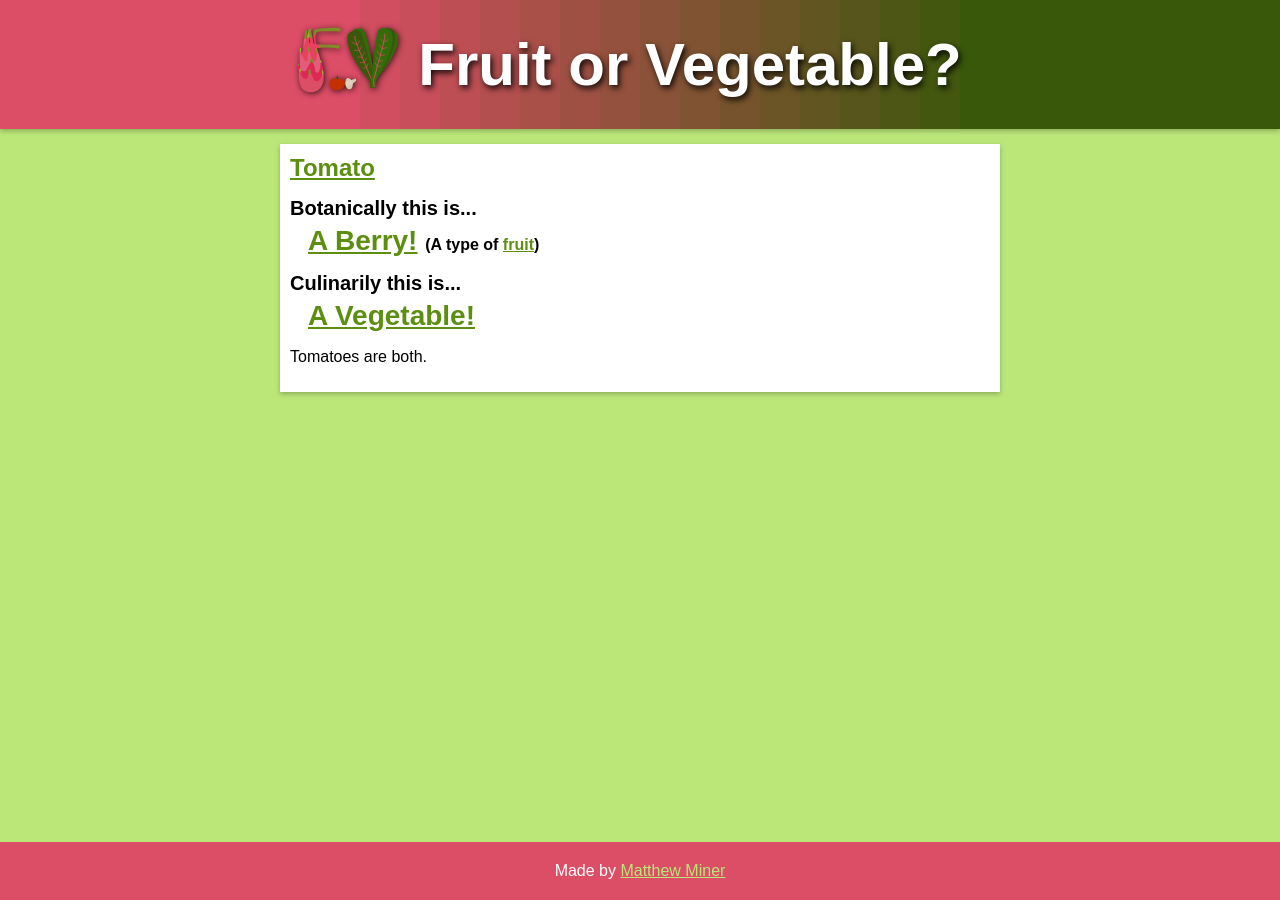
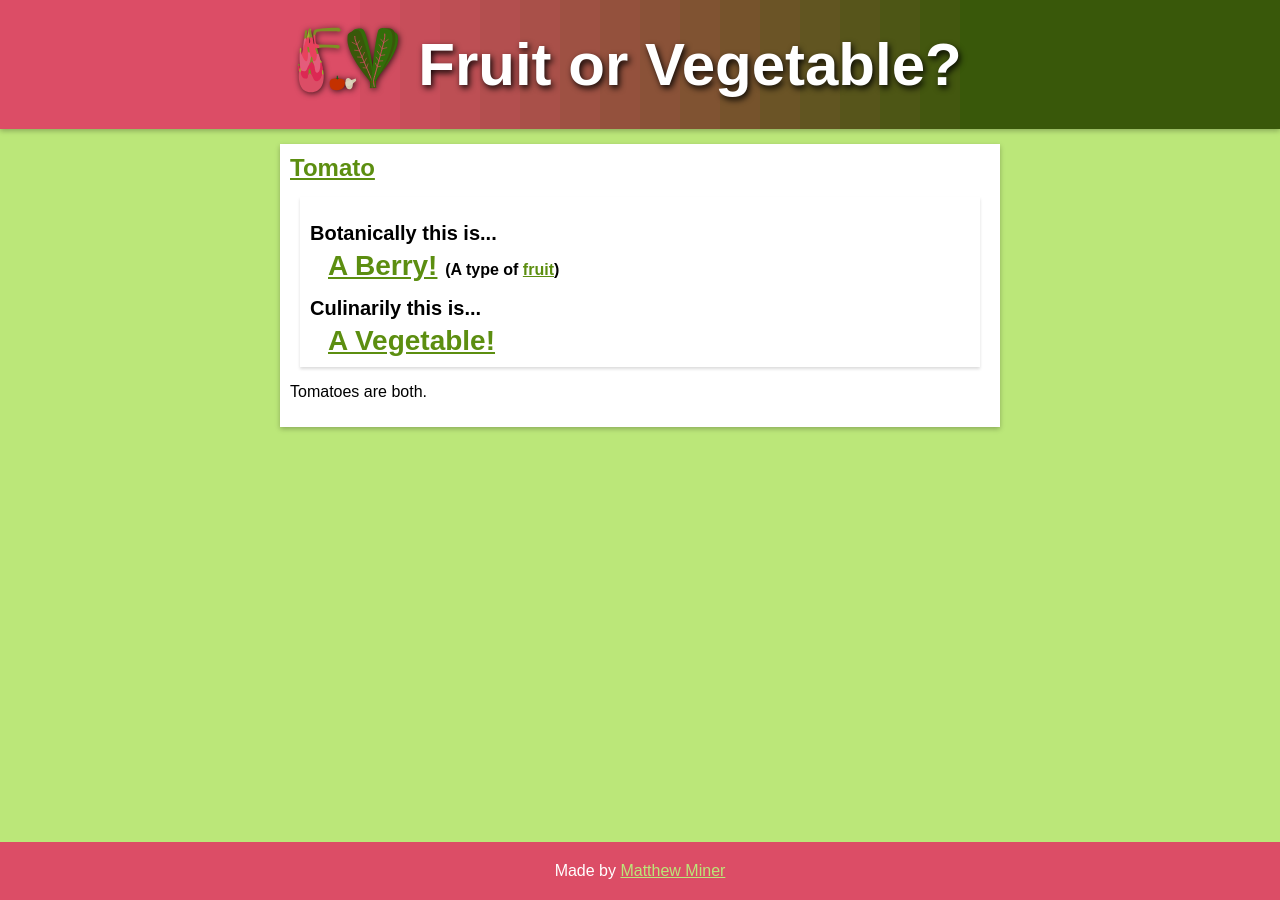
Before and after one commit to mminer237/fruitorvegetable, a Jekyll site: the page built from _items/tomato.html, in a window 1280 px wide. Built offline with Jekyll 4.4.1, drawn with Linux system fonts in a browser that asks for light colours.

Commit message:
Try type info box

```diff
--- a/css/style.scss
+++ b/css/style.scss
@@ -76,8 +76,11 @@ li:not(:last-child) {
 	margin-bottom: 8px;
 }
 .type {
+	box-shadow: 0 2px 3px 0 rgba(0,0,0,0.14);
 	font-size: 20px;
 	font-weight: bold;
+	margin: 10px;
+	padding: 10px;
 	> div {
 		margin-top: 15px;
 	}
```
